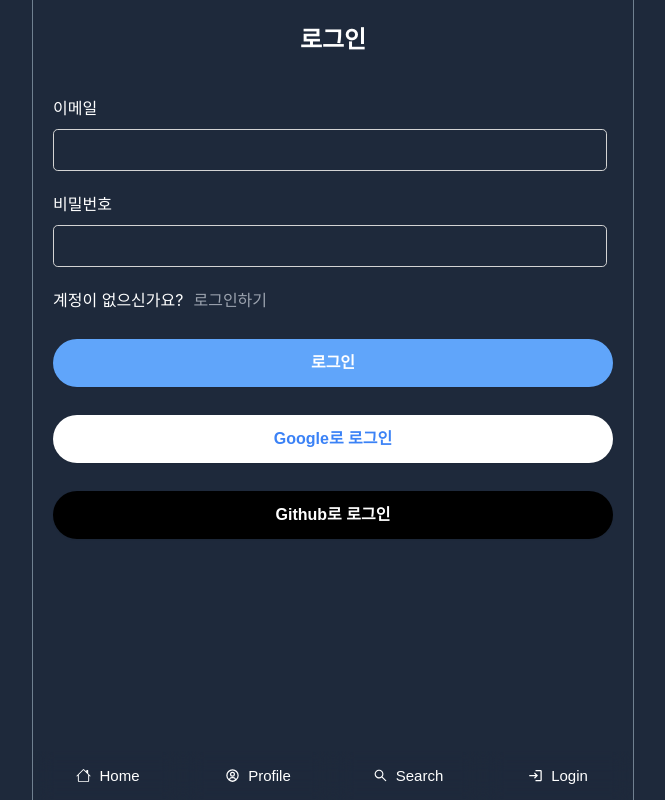
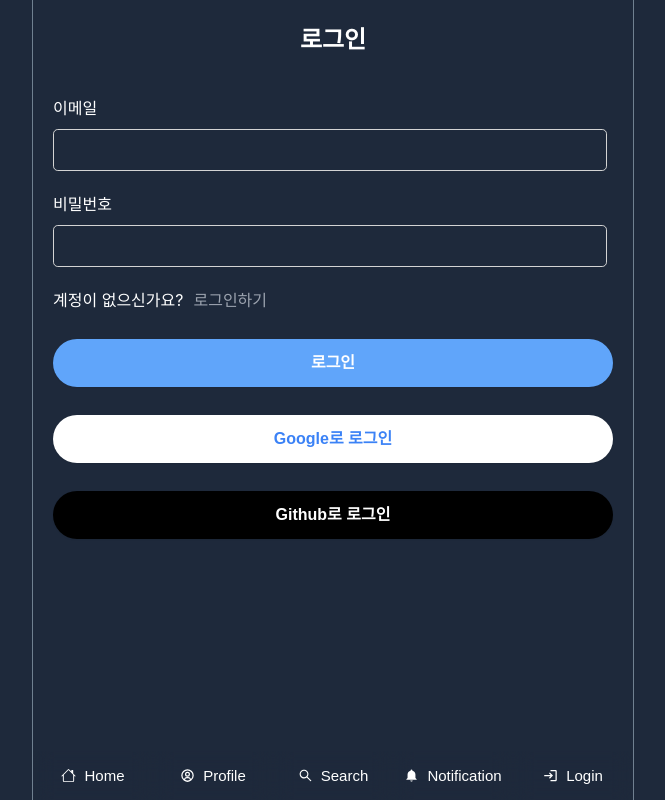
Before and after one commit to kionys/react-twitter, a React (Create React App) app: page /users/login in a window 1280 px wide. Shown: the whole page, without its empty margins (307-972 px from the left). Built offline with nearby package versions, Linux system fonts and the light colour scheme; no server answers.

Commit message:
update: menu에 notification 탭 추가 및 스타일 수정

```diff
--- a/src/components/menu.tsx
+++ b/src/components/menu.tsx
@@ -5,6 +5,7 @@ import { useContext } from "react";
 import { AiOutlineSearch } from "react-icons/ai";
 import { BiUserCircle } from "react-icons/bi";
 import { BsHouse } from "react-icons/bs";
+import { IoMdNotifications } from "react-icons/io";
 import { MdLogin, MdLogout } from "react-icons/md";
 import { useNavigate } from "react-router-dom";
 import { toast } from "react-toastify";
@@ -12,7 +13,6 @@ import { toast } from "react-toastify";
 export default function MenuList() {
   const navigate = useNavigate();
   const { user } = useContext(AuthContext);
-  console.log(user);
   return (
     <div className="footer">
       <div className="footer__grid">
@@ -27,6 +27,14 @@ export default function MenuList() {
         <button type="button" className="" onClick={() => navigate("/search")}>
           <AiOutlineSearch />
           Search
+        </button>
+        <button
+          type="button"
+          className=""
+          onClick={() => navigate("/notifications")}
+        >
+          <IoMdNotifications />
+          Notification
         </button>
         {user === null ? (
           <button
--- a/src/index.scss
+++ b/src/index.scss
@@ -76,7 +76,7 @@ body {
 
   &__grid {
     display: grid;
-    grid-template-columns: repeat(4, minmax(0, 1fr));
+    grid-template-columns: repeat(5, minmax(0, 1fr));
     background-color: transparent;
 
     svg {
```
